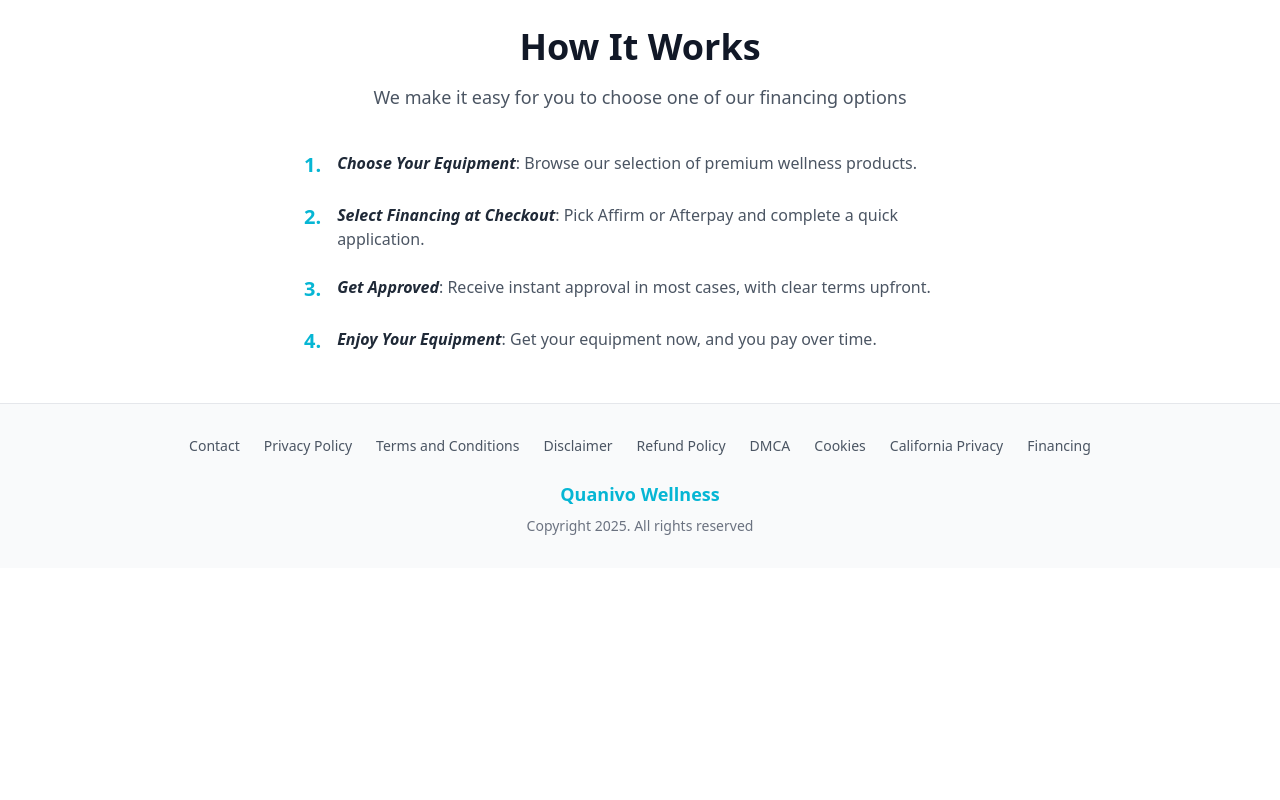
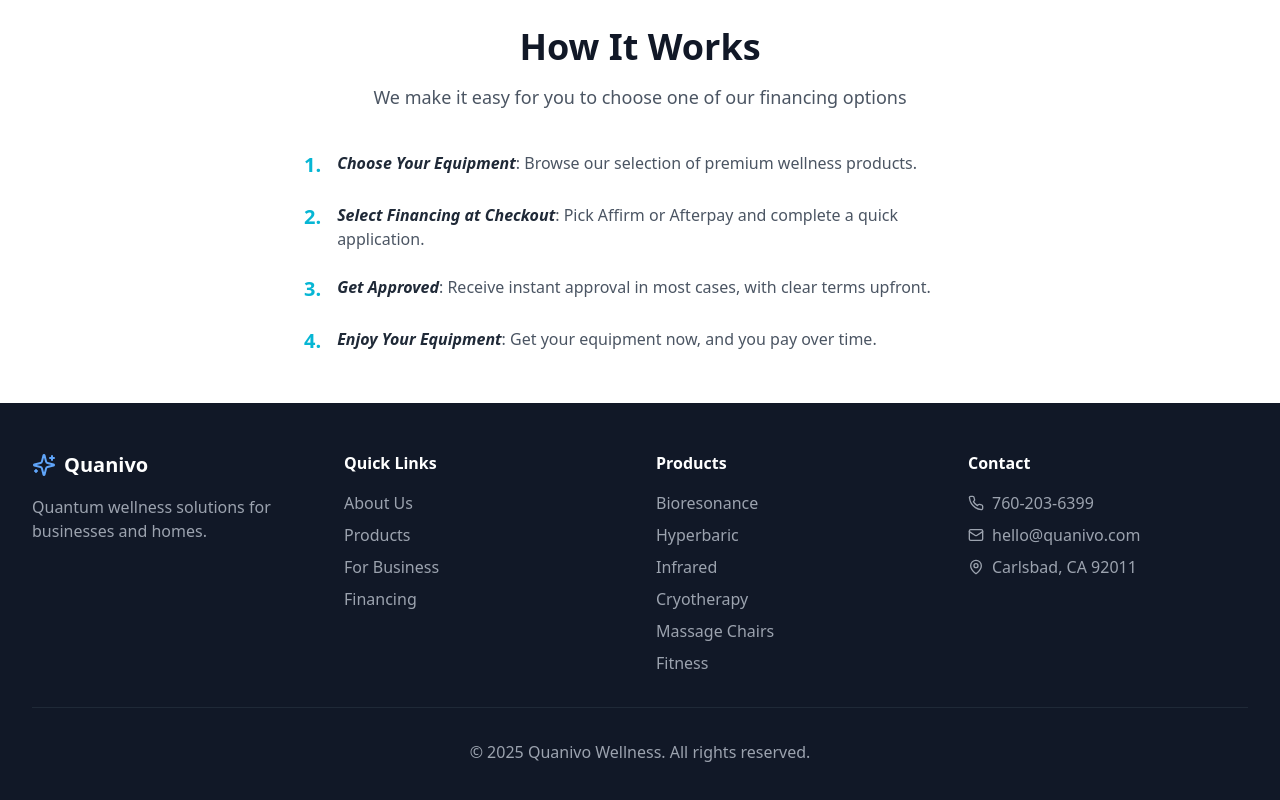
Before and after one commit to venture2112/quanivo-site, a Next.js app: page /financing in a window 1280 px wide. Shown: the part 2026-2826 px from the top of the page. Before the commit the page ends 2594 px from the top, so only its background shows below. Built offline with nearby package versions, Linux system fonts and the light colour scheme.

Commit message:
Update financing page footer to match other pages

```diff
--- a/app/financing/page.tsx
+++ b/app/financing/page.tsx
@@ -1,5 +1,5 @@
 import Image from "next/image";
-import { Sparkles, Menu, X, MessageCircle } from "lucide-react";
+import { Sparkles, Menu, X, MessageCircle, Phone, Mail, MapPin } from "lucide-react";
 
 export default function Financing() {
   return (
@@ -126,23 +126,47 @@ export default function Financing() {
       </section>
 
       {/* Footer */}
-      <footer className="bg-gray-50 border-t border-gray-200 py-8 mt-auto">
-        <div className="max-w-6xl mx-auto px-4 sm:px-6 lg:px-8">
-          <div className="flex flex-wrap justify-center gap-6 text-sm text-gray-600 mb-6">
-            <a href="/contact" className="hover:text-gray-900">Contact</a>
-            <a href="/privacy-policy" className="hover:text-gray-900">Privacy Policy</a>
-            <a href="/terms-and-conditions" className="hover:text-gray-900">Terms and Conditions</a>
-            <a href="/disclaimer" className="hover:text-gray-900">Disclaimer</a>
-            <a href="/refund-policy" className="hover:text-gray-900">Refund Policy</a>
-            <a href="/dmca" className="hover:text-gray-900">DMCA</a>
-            <a href="/cookies" className="hover:text-gray-900">Cookies</a>
-            <a href="/california-privacy" className="hover:text-gray-900">California Privacy</a>
-            <a href="/financing" className="hover:text-gray-900">Financing</a>
+      <footer className="bg-gray-900 text-white py-12">
+        <div className="max-w-7xl mx-auto px-4 sm:px-6 lg:px-8">
+          <div className="grid md:grid-cols-4 gap-8 mb-8">
+            <div>
+              <div className="flex items-center gap-2 mb-4">
+                <Sparkles className="w-6 h-6 text-blue-400" />
+                <span className="text-xl font-bold">Quanivo</span>
+              </div>
+              <p className="text-gray-400">Quantum wellness solutions for businesses and homes.</p>
+            </div>
+            <div>
+              <h4 className="font-bold mb-4">Quick Links</h4>
+              <ul className="space-y-2 text-gray-400">
+                <li><a href="/about-us" className="hover:text-white">About Us</a></li>
+                <li><a href="/products" className="hover:text-white">Products</a></li>
+                <li><a href="/businesses" className="hover:text-white">For Business</a></li>
+                <li><a href="/financing" className="hover:text-white">Financing</a></li>
+              </ul>
+            </div>
+            <div>
+              <h4 className="font-bold mb-4">Products</h4>
+              <ul className="space-y-2 text-gray-400">
+                <li><a href="/bioresonance" className="hover:text-white">Bioresonance</a></li>
+                <li><a href="/hyperbaric" className="hover:text-white">Hyperbaric</a></li>
+                <li><a href="/infrared" className="hover:text-white">Infrared</a></li>
+                <li><a href="/cryotherapy" className="hover:text-white">Cryotherapy</a></li>
+                <li><a href="/massage-chairs" className="hover:text-white">Massage Chairs</a></li>
+                <li><a href="/fitness" className="hover:text-white">Fitness</a></li>
+              </ul>
+            </div>
+            <div>
+              <h4 className="font-bold mb-4">Contact</h4>
+              <ul className="space-y-2 text-gray-400">
+                <li className="flex items-center gap-2"><Phone className="w-4 h-4" /> 760-203-6399</li>
+                <li className="flex items-center gap-2"><Mail className="w-4 h-4" /> hello@quanivo.com</li>
+                <li className="flex items-center gap-2"><MapPin className="w-4 h-4" /> Carlsbad, CA 92011</li>
+              </ul>
+            </div>
           </div>
-
-          <div className="text-center">
-            <h3 className="text-lg font-semibold text-cyan-500 mb-2">Quanivo Wellness</h3>
-            <p className="text-gray-500 text-sm">Copyright 2025. All rights reserved</p>
+          <div className="border-t border-gray-800 pt-8 text-center text-gray-400">
+            <p>© 2025 Quanivo Wellness. All rights reserved.</p>
           </div>
         </div>
       </footer>
```
Also changed, not shown: 71 other files (tests, documents, lock files or other folders).
